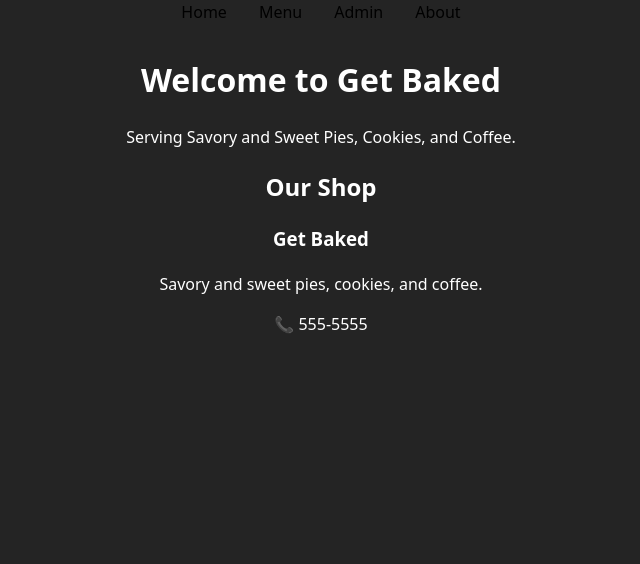
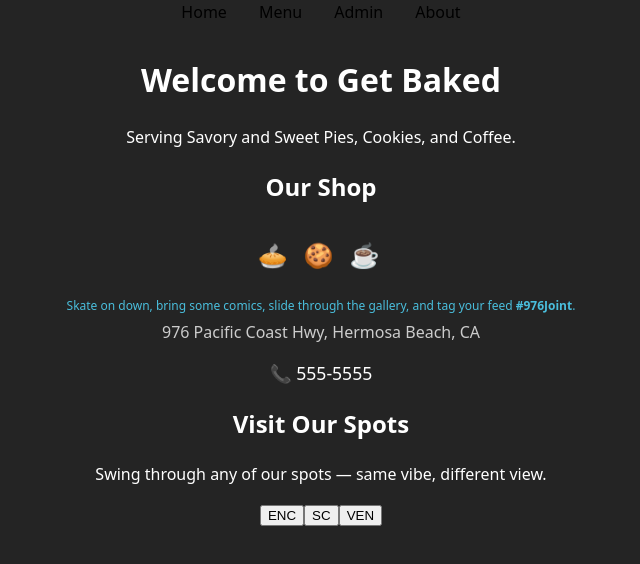
Before and after one commit to nevinBoyd/summative-react-based, a React (Vite) app: page / in a window 1280 px wide. Shown: the top 564 px of the page, without its empty margins (319-959 px from the left). Built offline with nearby package versions, Linux system fonts and the light colour scheme; data requests are answered from the project's data file.

Commit message:
Structured HomePage layout and refined StoreInfo & VisitLocations components for consistent spacing and blue accent highlights

```diff
--- a/src/components/StoreInfo.jsx
+++ b/src/components/StoreInfo.jsx
@@ -5,6 +5,7 @@ function StoreInfo() {
   const [storeInfo, setStoreInfo] = useState([]);
 
   useEffect(() => {
+    // fetches store info from local JSON server
     fetch("http://localhost:4000/store_info")
       .then((res) => {
         console.log("Response status:", res.status);
@@ -15,18 +16,79 @@ function StoreInfo() {
         setStoreInfo(data);
       })
       .catch((err) => console.error("Fetch error:", err));
-  }, []); // ✅ dependency array should be here
+  }, []); // dependency array ensures fetch runs once on mount
 
   return (
-    <div>
+    <div style={{ textAlign: "center", marginTop: "2rem" }}>
       {storeInfo.length === 0 ? (
         <p>Loading store info...</p>
       ) : (
         storeInfo.map((store) => (
           <div key={store.id}>
-            <h3>{store.name}</h3>
-            <p>{store.description}</p>
-            <p>📞 {store.phone_number}</p>
+            {/* Emoji line representing products */}
+            <div
+              style={{
+                marginBottom: "1.5rem",
+                fontSize: "1.5rem",
+                letterSpacing: "0.3rem",
+              }}
+            >
+              🥧 🍪 ☕
+            </div>
+
+            {/* Social tagline (fade-in animation) */}
+            <p
+              style={{
+                fontSize: "0.75rem", // slightly smaller accent size
+                color: "#4ABEDC",
+                marginBottom: "0.3rem",
+                opacity: 0,
+                animation: "fadeIn 2s ease-in-out forwards",
+              }}
+            >
+              Skate on down, bring some comics, slide through the gallery, and
+              tag your feed <strong>#976Joint</strong>.
+            </p>
+
+            {/* Address line */}
+            <p
+              style={{
+                fontSize: "1rem",
+                marginTop: "0.2rem",
+                color: "#ccc",
+              }}
+            >
+              976 Pacific Coast Hwy, Hermosa Beach, CA
+            </p>
+
+            {/* Contact info with tagline */}
+            <p style={{ fontSize: "1.1rem", marginTop: "1rem" }}>
+              <span role="img" aria-label="phone">
+                📞
+              </span>{" "}
+              {store.phone_number}
+              {store.tagline && (
+                <span
+                  style={{
+                    marginLeft: "12px",
+                    fontStyle: "italic",
+                    color: "#ff66cc",
+                  }}
+                >
+                  {store.tagline}
+                </span>
+              )}
+            </p>
+
+            {/* Inline animation style (adds fade-in for tagline) */}
+            <style>
+              {`
+                @keyframes fadeIn {
+                  from { opacity: 0; transform: translateY(10px); }
+                  to { opacity: 1; transform: translateY(0); }
+                }
+              `}
+            </style>
           </div>
         ))
       )}
--- /dev/null
+++ b/src/components/VisitLocations.jsx
@@ -0,0 +1,57 @@
+import { useState } from "react";
+
+function VisitLocations() {
+  const locations = {
+    ENC: {
+      name: "Encinitas",
+      address: "976 Coast Highway 101, Encinitas, CA 92024",
+      tagline:
+        "Cruise by our North County spot — chill vibes, mural wall, and board swaps every Friday.",
+    },
+    SC: {
+      name: "San Clemente",
+      address: "976 Avenida Del Mar, San Clemente, CA 92672",
+      tagline:
+        "Hit the pier, grab a cold brew, and drop by the shop — art, decks & mix tapes all week.",
+    },
+    VEN: {
+      name: "Ventura",
+      address: "976 Main Street, Ventura, CA 93001",
+      tagline:
+        "Our OG road-trip stop — records spinning, local artists, and seaside pop-ups.",
+    },
+  };
+
+  const [selected, setSelected] = useState(null);
+
+  return (
+    <section className="visit-locations">
+      <h2>Visit Our Spots</h2>
+      <p className="subtitle">
+        Swing through any of our spots — same vibe, different view.
+      </p>
+
+      <div className="location-buttons">
+        {Object.keys(locations).map((key) => (
+          <button
+            key={key}
+            className={`loc-btn ${selected === key ? "active" : ""}`}
+            onClick={() => setSelected(selected === key ? null : key)}
+          >
+            {key}
+          </button>
+        ))}
+      </div>
+
+      {selected && (
+        <div className="location-info">
+          <h3>{locations[selected].name}</h3>
+          <p>{locations[selected].address}</p>
+          <p className="tagline">{locations[selected].tagline}</p>
+        </div>
+      )}
+    </section>
+  );
+}
+
+export default VisitLocations;
--- a/src/pages/HomePage.jsx
+++ b/src/pages/HomePage.jsx
@@ -1,10 +1,14 @@
 import StoreInfo from "../components/StoreInfo";
+import VisitLocations from "../components/VisitLocations";
 
 function HomePage() {
   return (
-    <section>
-      <h2>Our Shop</h2>
-      <StoreInfo />
+    <section className="home-wrapper">
+      <div className="home-inner">
+        <h2>Our Shop</h2>
+        <StoreInfo />
+        <VisitLocations />
+      </div>
     </section>
   );
 }
```
